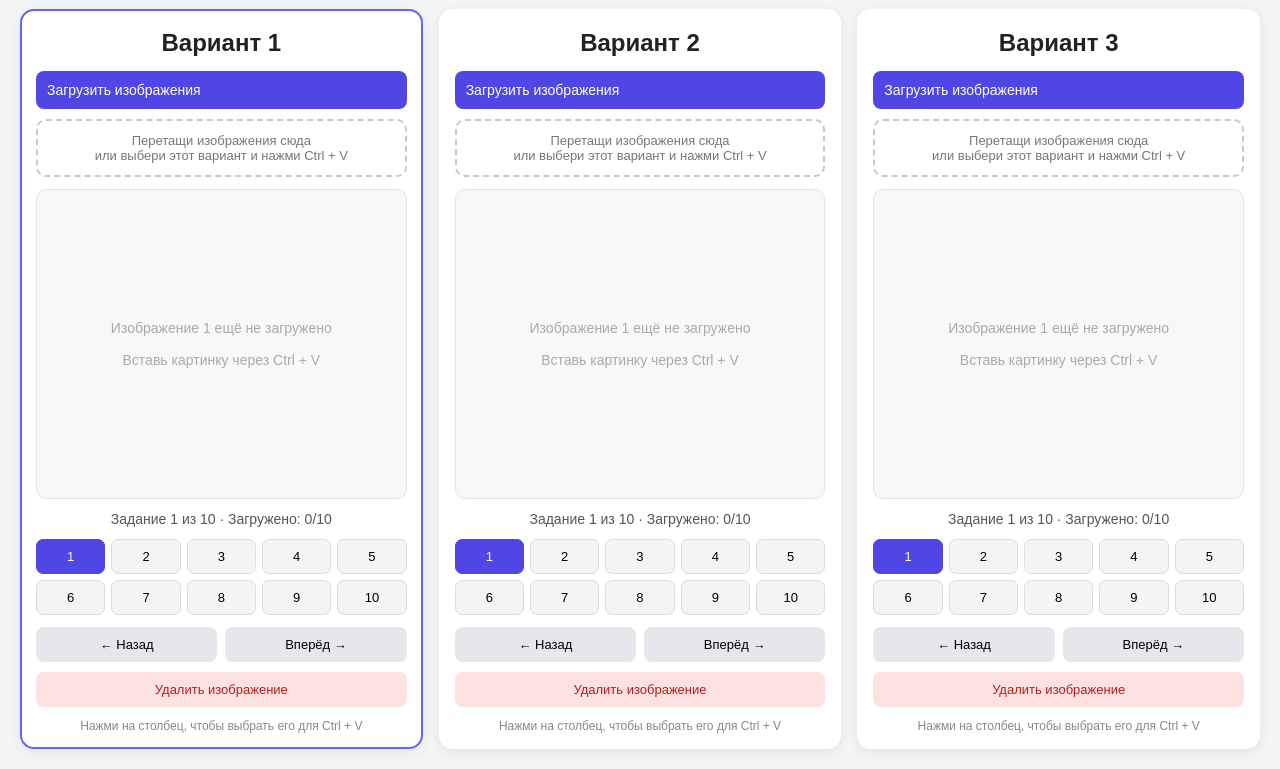
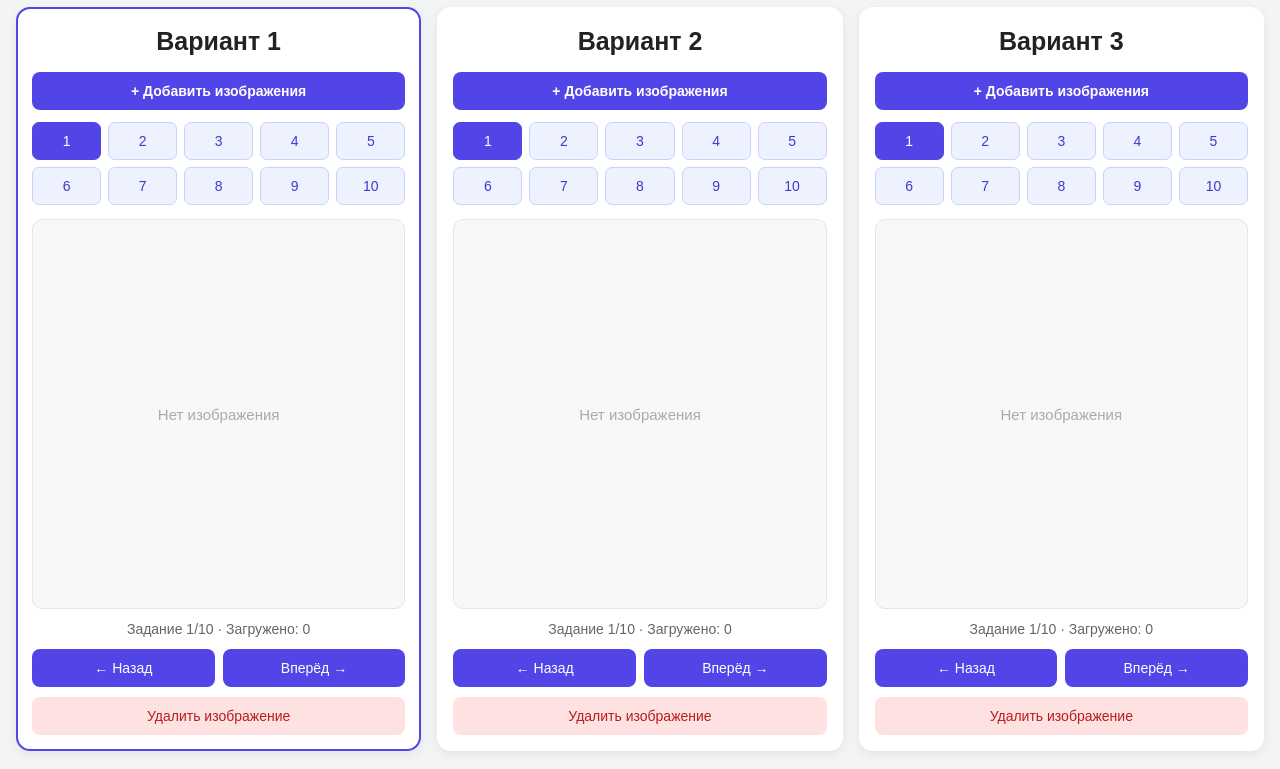
Before and after one commit to angeliccc7777-star/assessment-viewer, a plain HTML site: page index.html in a window 1280 px wide. Shown: the part 72-841 px from the top of the page. Drawn offline with Linux system fonts and the light colour scheme.

Commit message:
Refactor styles and improve image handling logic
Updated styles and functionality for image upload and display features. Adjusted padding, margins, and colors for various elements.

```diff
--- a/index.html
+++ b/index.html
@@ -13,7 +13,7 @@
 
 body {
     margin: 0;
-    padding: 20px;
+    padding: 16px;
     font-family: Arial, sans-serif;
     background: #f3f4f6;
     color: #222;
@@ -21,7 +21,7 @@ body {
 
 h1 {
     text-align: center;
-    margin: 0 0 24px;
+    margin: 4px 0 22px;
 }
 
 .variants {
@@ -38,29 +38,33 @@ h1 {
     padding: 14px;
     box-shadow: 0 3px 12px #00000012;
     border: 2px solid transparent;
-    transition: border-color .15s;
 }
 
 .variant.active {
-    border-color: #6366f1;
+    border-color: #5145e8;
 }
 
 .variant h2 {
     text-align: center;
-    margin: 4px 0 14px;
+    margin: 4px 0 16px;
+    font-size: 25px;
 }
+
+/* Upload */
 
 .upload {
     display: block;
     width: 100%;
     padding: 11px;
-    margin-bottom: 10px;
+    margin-bottom: 12px;
     border: 0;
     border-radius: 8px;
-    background: #4f46e5;
+    background: #5145e8;
     color: white;
     cursor: pointer;
     font-size: 14px;
+    text-align: center;
+    font-weight: 600;
 }
 
 .upload:hover {
@@ -71,26 +75,46 @@ h1 {
     display: none;
 }
 
-.drop-zone {
-    border: 2px dashed #c7c7d1;
-    border-radius: 10px;
-    padding: 12px;
-    text-align: center;
-    color: #777;
-    font-size: 13px;
-    margin-bottom: 12px;
+/* Number buttons */
+
+.slots {
+    display: grid;
+    grid-template-columns: repeat(5, 1fr);
+    gap: 7px;
+    margin-bottom: 14px;
+}
+
+.slot {
+    padding: 10px 2px;
+    border: 1px solid #c7d2fe;
+    border-radius: 7px;
+    background: #eef2ff;
+    color: #4338ca;
+    cursor: pointer;
+    font-size: 14px;
+    font-weight: 500;
     transition: .15s;
 }
 
-.drop-zone.dragover {
-    background: #eef2ff;
-    border-color: #4f46e5;
-    color: #3730a3;
+.slot:hover {
+    background: #dbeafe;
 }
+
+.slot.filled {
+    border-color: #818cf8;
+}
+
+.slot.selected {
+    background: #5145e8;
+    color: white;
+    border-color: #5145e8;
+}
+
+/* Image */
 
 .image-area {
     width: 100%;
-    height: 310px;
+    height: 390px;
     display: flex;
     align-items: center;
     justify-content: center;
@@ -98,7 +122,7 @@ h1 {
     border: 1px solid #e5e5e5;
     border-radius: 10px;
     overflow: hidden;
-    cursor: pointer;
+    cursor: zoom-in;
 }
 
 .image-area img {
@@ -110,43 +134,19 @@ h1 {
 .empty {
     color: #aaa;
     text-align: center;
-    padding: 15px;
-    font-size: 14px;
+    font-size: 15px;
 }
+
+/* Counter */
 
 .counter {
     text-align: center;
     margin: 12px 0;
     font-size: 14px;
-    color: #555;
+    color: #666;
 }
 
-.slots {
-    display: grid;
-    grid-template-columns: repeat(5, 1fr);
-    gap: 6px;
-    margin-bottom: 12px;
-}
-
-.slot {
-    padding: 9px 2px;
-    border: 1px solid #ddd;
-    border-radius: 7px;
-    background: #f3f4f6;
-    cursor: pointer;
-    font-size: 13px;
-}
-
-.slot.filled {
-    background: #e0e7ff;
-    border-color: #818cf8;
-}
-
-.slot.selected {
-    background: #4f46e5;
-    color: white;
-    border-color: #4f46e5;
-}
+/* Navigation */
 
 .navigation {
     display: flex;
@@ -154,26 +154,31 @@ h1 {
     margin-bottom: 10px;
 }
 
-.navigation button,
-.delete {
+.navigation button {
     flex: 1;
-    padding: 10px;
+    padding: 11px;
     border: 0;
     border-radius: 8px;
     cursor: pointer;
-    font-size: 13px;
-}
-
-.navigation button {
-    background: #e5e7eb;
+    font-size: 14px;
+    background: #5145e8;
+    color: white;
+    transition: .15s;
 }
 
 .navigation button:hover {
-    background: #d1d5db;
+    background: #4338ca;
 }
+
+/* Delete */
 
 .delete {
     width: 100%;
+    padding: 11px;
+    border: 0;
+    border-radius: 8px;
+    cursor: pointer;
+    font-size: 14px;
     background: #fee2e2;
     color: #b91c1c;
 }
@@ -182,12 +187,7 @@ h1 {
     background: #fecaca;
 }
 
-.hint {
-    text-align: center;
-    color: #888;
-    font-size: 12px;
-    margin-top: 12px;
-}
+/* Notifications */
 
 #toast {
     position: fixed;
@@ -209,6 +209,8 @@ h1 {
     opacity: 1;
 }
 
+/* Fullscreen */
+
 #fullscreen {
     display: none;
     position: fixed;
@@ -227,9 +229,22 @@ h1 {
     object-fit: contain;
 }
 
+/* Drag and drop */
+
+.variant.dragover .image-area {
+    border: 2px dashed #5145e8;
+    background: #eef2ff;
+}
+
+/* Responsive */
+
 @media (max-width: 850px) {
     .variants {
         grid-template-columns: 1fr;
+    }
+
+    .image-area {
+        height: 350px;
     }
 }
 </style>
@@ -259,16 +274,18 @@ let variants = [];
 
 function showToast(message) {
     const toast = document.getElementById("toast");
+
     toast.textContent = message;
     toast.classList.add("show");
 
     clearTimeout(showToast.timer);
+
     showToast.timer = setTimeout(() => {
         toast.classList.remove("show");
     }, 2200);
 }
 
-// ---------- DATABASE ----------
+// DATABASE
 
 function openDatabase() {
     return new Promise((resolve, reject) => {
@@ -290,6 +307,7 @@ function openDatabase() {
 function saveImage(key, blob) {
     return new Promise((resolve, reject) => {
         const transaction = db.transaction(STORE_NAME, "readwrite");
+
         transaction.objectStore(STORE_NAME).put(blob, key);
 
         transaction.oncomplete = resolve;
@@ -310,6 +328,7 @@ function getImage(key) {
 function deleteImage(key) {
     return new Promise((resolve, reject) => {
         const transaction = db.transaction(STORE_NAME, "readwrite");
+
         transaction.objectStore(STORE_NAME).delete(key);
 
         transaction.oncomplete = resolve;
@@ -317,11 +336,11 @@ function deleteImage(key) {
     });
 }
 
-function imageKey(variantIndex, slotIndex) {
-    return `variant-${variantIndex}-image-${slotIndex}`;
+function imageKey(v, i) {
+    return `variant-${v}-image-${i}`;
 }
 
-// ---------- INITIALIZATION ----------
+// INITIALIZATION
 
 async function initialize() {
     db = await openDatabase();
@@ -329,7 +348,7 @@ async function initialize() {
     variants = Array.from({ length: VARIANT_COUNT }, () => ({
         current: 0,
         images: Array(MAX_IMAGES).fill(null),
-        urls: Array(MAX_IMAGES).fill(null)
+        urls: []
     }));
 
     for (let v = 0; v < VARIANT_COUNT; v++) {
@@ -345,14 +364,16 @@ async function initialize() {
     renderAll();
 }
 
-// ---------- RENDERING ----------
+// RENDERING
 
 function renderAll() {
     const container = document.getElementById("variants");
+
     container.innerHTML = "";
 
     for (let v = 0; v < VARIANT_COUNT; v++) {
         const card = document.createElement("section");
+
         card.className = "variant";
         card.id = `variant-${v}`;
 
@@ -360,7 +381,7 @@ function renderAll() {
             <h2>Вариант ${v + 1}</h2>
 
             <label class="upload">
-                Загрузить изображения
+                + Добавить изображения
                 <input
                     class="file-input"
                     type="file"
@@ -370,15 +391,10 @@ function renderAll() {
                 >
             </label>
 
-            <div class="drop-zone"
-                 id="drop-${v}"
-                 onclick="setActiveVariant(${v})">
-                Перетащи изображения сюда
-                <br>
-                или выбери этот вариант и нажми Ctrl + V
-            </div>
+            <div class="slots" id="slots-${v}"></div>
 
-            <div class="image-area"
+            <div
+                class="image-area"
                 id="image-area-${v}"
                 onclick="openCurrentFullscreen(${v})">
                 <div class="empty">Нет изображения</div>
@@ -386,20 +402,19 @@ function renderAll() {
 
             <div class="counter" id="counter-${v}"></div>
 
-            <div class="slots" id="slots-${v}"></div>
+            <div class="navigation">
+                <button onclick="moveImage(${v}, -1)">
+                    ← Назад
+                </button>
 
-            <div class="navigation">
-                <button onclick="moveImage(${v}, -1)">← Назад</button>
-                <button onclick="moveImage(${v}, 1)">Вперёд →</button>
+                <button onclick="moveImage(${v}, 1)">
+                    Вперёд →
+                </button>
             </div>
 
             <button class="delete" onclick="removeCurrentImage(${v})">
                 Удалить изображение
             </button>
-
-            <div class="hint">
-                Нажми на столбец, чтобы выбрать его для Ctrl + V
-            </div>
         `;
 
         container.appendChild(card);
@@ -413,42 +428,37 @@ function renderAll() {
 
 function renderVariant(v) {
     const data = variants[v];
+
     const imageArea = document.getElementById(`image-area-${v}`);
     const counter = document.getElementById(`counter-${v}`);
     const slots = document.getElementById(`slots-${v}`);
 
+    // Release old preview URLs for this variant
+    data.urls.forEach(url => URL.revokeObjectURL(url));
+    data.urls = [];
+
     const currentImage = data.images[data.current];
-
-    if (data.urls[data.current]) {
-        URL.revokeObjectURL(data.urls[data.current]);
-        data.urls[data.current] = null;
-    }
 
     imageArea.innerHTML = "";
 
     if (currentImage) {
         const url = URL.createObjectURL(currentImage);
-        data.urls[data.current] = url;
+        data.urls.push(url);
 
         const img = document.createElement("img");
+
         img.src = url;
         img.alt = `Вариант ${v + 1}, задание ${data.current + 1}`;
 
         imageArea.appendChild(img);
     } else {
-        imageArea.innerHTML = `
-            <div class="empty">
-                Изображение ${data.current + 1} ещё не загружено
-                <br><br>
-                Вставь картинку через Ctrl + V
-            </div>
-        `;
+        imageArea.innerHTML = `<div class="empty">Нет изображения</div>`;
     }
 
     const filled = data.images.filter(Boolean).length;
 
     counter.textContent =
-        `Задание ${data.current + 1} из ${MAX_IMAGES} · Загружено: ${filled}/${MAX_IMAGES}`;
+        `Задание ${data.current + 1}/10 · Загружено: ${filled}`;
 
     slots.innerHTML = "";
 
@@ -458,8 +468,13 @@ function renderVariant(v) {
         button.className = "slot";
         button.textContent = i + 1;
 
-        if (data.images[i]) button.classList.add("filled");
-        if (i === data.current) button.classList.add("selected");
+        if (data.images[i]) {
+            button.classList.add("filled");
+        }
+
+        if (i === data.current) {
+            button.classList.add("selected");
+        }
 
         button.onclick = () => {
             data.current = i;
@@ -471,7 +486,7 @@ function renderVariant(v) {
     }
 }
 
-// ---------- ACTIVE VARIANT ----------
+// ACTIVE VARIANT
 
 function setActiveVariant(v) {
     activeVariant = v;
@@ -481,20 +496,19 @@ function setActiveVariant(v) {
     });
 }
 
-// ---------- IMAGE INSERTION ----------
+// IMAGE INSERTION
 
 async function insertImage(v, file) {
     if (!file || !file.type.startsWith("image/")) {
-        showToast("Можно вставлять только изображения");
         return false;
     }
 
     const data = variants[v];
 
-    let emptySlot = data.images.findIndex(image => image === null);
+    const emptySlot = data.images.findIndex(image => image === null);
 
     if (emptySlot === -1) {
-        showToast(`Вариант ${v + 1} уже заполнен`);
+        showToast(`Вариант ${v + 1} заполнен`);
         return false;
     }
 
@@ -507,16 +521,18 @@ async function insertImage(v, file) {
         setActiveVariant(v);
         renderVariant(v);
 
-        showToast(`Изображение добавлено в вариант ${v + 1}`);
+        showToast(`Изображение добавлено`);
+
         return true;
     } catch (error) {
         console.error(error);
-        showToast("Не удалось сохранить изображение");
+        showToast("Ошибка сохранения изображения");
+
         return false;
     }
 }
 
-// ---------- FILE UPLOAD ----------
+// FILE UPLOAD
 
 async function handleFileUpload(event, v) {
     const files = Array.from(event.target.files || []);
@@ -526,18 +542,19 @@ async function handleFileUpload(event, v) {
     let added = 0;
 
     for (const file of files) {
-        const success = await insertImage(v, file);
-        if (success) added++;
+        if (await insertImage(v, file)) {
+            added++;
+        }
     }
 
-    if (added > 0) {
+    if (added > 1) {
         showToast(`Добавлено изображений: ${added}`);
     }
 
     event.target.value = "";
 }
 
-// ---------- CLIPBOARD PASTE ----------
+// CLIPBOARD PASTE
 
 document.addEventListener("paste", async event => {
     const clipboardItems = event.clipboardData?.items;
@@ -554,9 +571,7 @@ document.addEventListener("paste", async event => {
         }
     }
 
-    if (imageFiles.length === 0) {
-        return;
-    }
+    if (!imageFiles.length) return;
 
     event.preventDefault();
 
@@ -565,27 +580,30 @@ document.addEventListener("paste", async event => {
     }
 });
 
-// ---------- DRAG AND DROP ----------
+// DRAG AND DROP
 
 function setupDropZone(v) {
-    const zone = document.getElementById(`drop-${v}`);
     const card = document.getElementById(`variant-${v}`);
 
-    [zone, card].forEach(element => {
-        element.addEventListener("dragover", event => {
-            event.preventDefault();
-            zone.classList.add("dragover");
+    card.addEventListener("click", () => {
+        setActiveVariant(v);
     });
 
-        element.addEventListener("dragleave", event => {
-            if (!element.contains(event.relatedTarget)) {
-                zone.classList.remove("dragover");
+    card.addEventListener("dragover", event => {
+        event.preventDefault();
+        setActiveVariant(v);
+        card.classList.add("dragover");
+    });
+
+    card.addEventListener("dragleave", event => {
+        if (!card.contains(event.relatedTarget)) {
+            card.classList.remove("dragover");
         }
     });
 
-        element.addEventListener("drop", async event => {
+    card.addEventListener("drop", async event => {
         event.preventDefault();
-            zone.classList.remove("dragover");
+        card.classList.remove("dragover");
 
         setActiveVariant(v);
 
@@ -596,12 +614,9 @@ function setupDropZone(v) {
             await insertImage(v, file);
         }
     });
-    });
-
-    zone.addEventListener("click", () => setActiveVariant(v));
 }
 
-// ---------- NAVIGATION ----------
+// NAVIGATION
 
 function moveImage(v, direction) {
     const data = variants[v];
@@ -615,20 +630,15 @@ function moveImage(v, direction) {
     renderVariant(v);
 }
 
-// ---------- DELETE IMAGE ----------
+// DELETE IMAGE
 
 async function removeCurrentImage(v) {
     const data = variants[v];
     const index = data.current;
 
     if (!data.images[index]) {
-        showToast("В этой ячейке нет изображения");
+        showToast("Нет изображения");
         return;
-    }
-
-    if (data.urls[index]) {
-        URL.revokeObjectURL(data.urls[index]);
-        data.urls[index] = null;
     }
 
     await deleteImage(imageKey(v, index));
@@ -636,10 +646,11 @@ async function removeCurrentImage(v) {
     data.images[index] = null;
 
     renderVariant(v);
+
     showToast("Изображение удалено");
 }
 
-// ---------- FULLSCREEN ----------
+// FULLSCREEN
 
 function openCurrentFullscreen(v) {
     const image = variants[v].images[variants[v].current];
@@ -653,7 +664,6 @@ function openCurrentFullscreen(v) {
 
     fullscreenImage.src = url;
     fullscreen.style.display = "flex";
-
     fullscreen.dataset.url = url;
 }
 
@@ -661,14 +671,17 @@ function closeFullscreen() {
     const fullscreen = document.getElementById("fullscreen");
     const url = fullscreen.dataset.url;
 
-    if (url) URL.revokeObjectURL(url);
+    if (url) {
+        URL.revokeObjectURL(url);
+    }
 
     fullscreen.style.display = "none";
     fullscreen.dataset.url = "";
+
     document.getElementById("fullscreenImage").src = "";
 }
 
-// ---------- KEYBOARD ----------
+// KEYBOARD
 
 document.addEventListener("keydown", event => {
     if (event.key === "Escape") {
@@ -676,11 +689,11 @@ document.addEventListener("keydown", event => {
     }
 });
 
-// ---------- START ----------
+// START
 
 initialize().catch(error => {
     console.error(error);
-    showToast("Ошибка при запуске сайта");
+    showToast("Ошибка запуска сайта");
 });
 </script>
 
```
Lines whose indentation alone changed are shown as unchanged.
